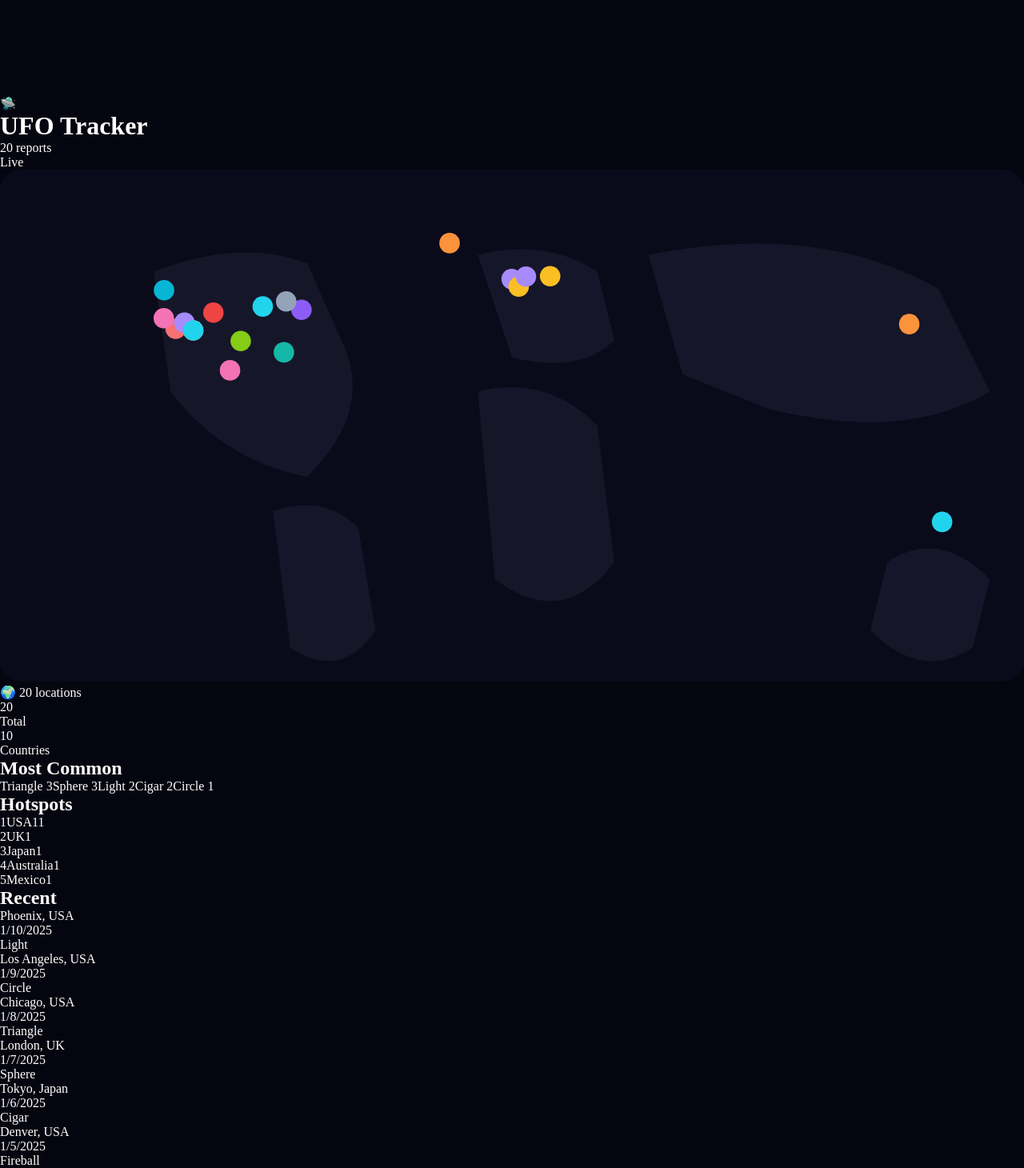
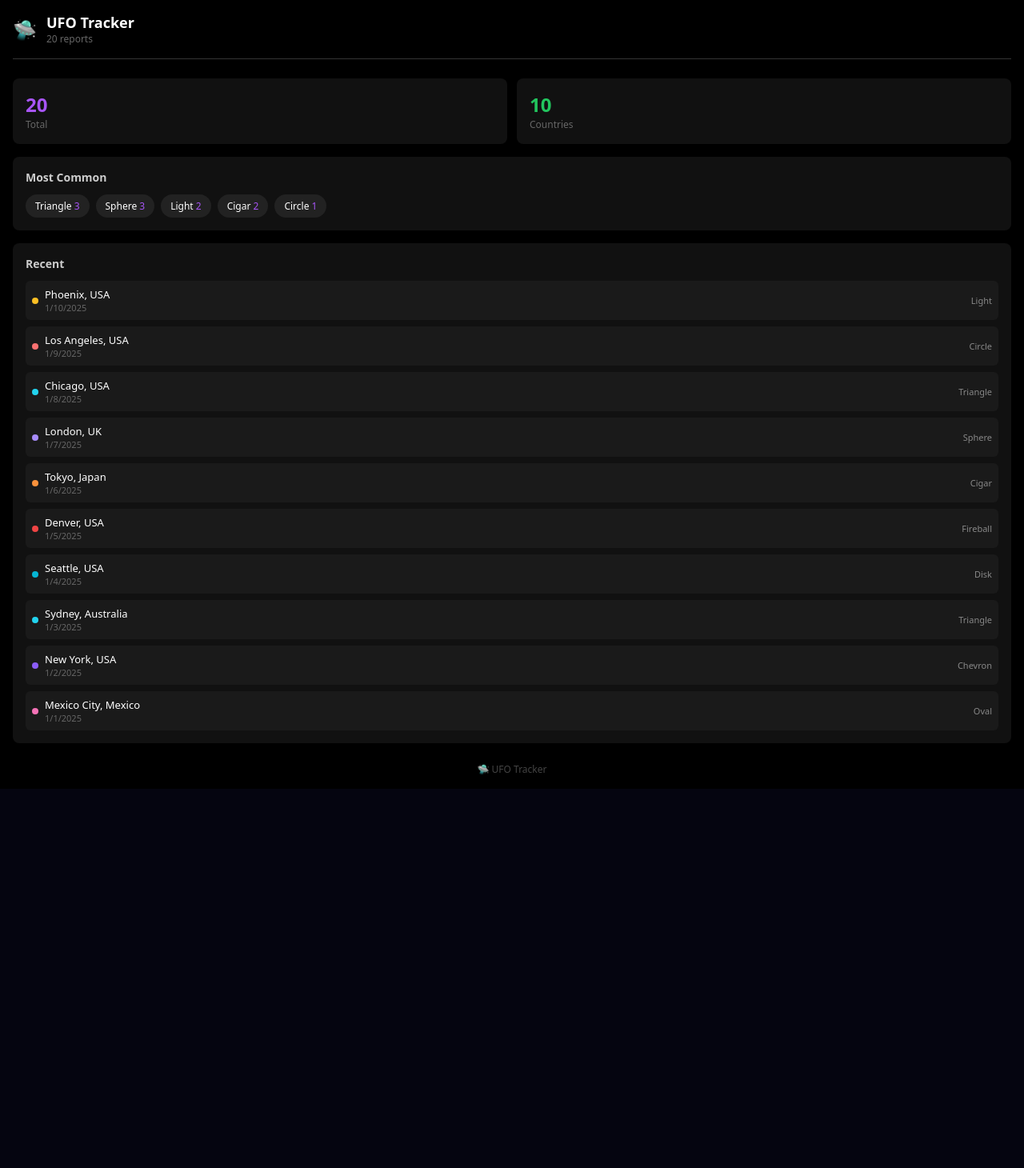
Before and after one commit to jaakjuu1/ufo-sightings, a Next.js app: page / in a window 1280 px wide. Shown: the top 1460 px of the page at 80% size. After the commit the page ends 986 px from the top, so only its background shows below. Built offline with nearby package versions, Linux system fonts and the light colour scheme.

Commit message:
Minimal version

```diff
--- a/src/app/page.tsx
+++ b/src/app/page.tsx
@@ -1,6 +1,6 @@
 'use client';
 
-import React, { useEffect, useState, useRef } from 'react';
+import React, { useEffect, useState } from 'react';
 import { getRecentSightings, UFOSighting } from '@/lib/ufo-api';
 
 export default function Home() {
@@ -8,17 +8,10 @@ export default function Home() {
   const [loading, setLoading] = useState(true);
 
   useEffect(() => {
-    const loadData = async () => {
-      try {
-        const data = await getRecentSightings(50);
+    getRecentSightings(50).then(data => {
       setSightings(data);
-      } catch (error) {
-        console.error('Failed:', error);
-      } finally {
       setLoading(false);
-      }
-    };
-    loadData();
+    }).catch(() => setLoading(false));
   }, []);
 
   const topShapes = Object.entries(
@@ -29,180 +22,69 @@ export default function Home() {
     sightings.reduce((acc, s) => { acc[s.country] = (acc[s.country] || 0) + 1; return acc; }, {} as Record<string, number>)
   ).sort((a, b) => b[1] - a[1]).slice(0, 5);
 
-  const recentSightings = [...sightings].sort((a, b) => new Date(b.datetime).getTime() - new Date(a.datetime).getTime());
-
-  // Simple SVG world map projection
-  const renderWorldMap = () => {
-    const width = 600;
-    const height = 300;
+  const recent = [...sightings].sort((a, b) => new Date(b.datetime).getTime() - new Date(a.datetime).getTime());
 
   return (
-      <svg viewBox={`0 0 ${width} ${height}`} className="w-full h-full">
-        {/* Simplified world outline */}
-        <rect width={width} height={height} fill="#0a0a1a" rx="12" />
-
-        {/* Continents - simplified paths */}
-        <g fill="#1a1a2e" opacity="0.8">
-          {/* North America */}
-          <path d="M90,60 Q140,40 180,55 L200,100 Q220,140 180,180 Q130,170 100,130 Z" />
-          {/* South America */}
-          <path d="M160,200 Q190,190 210,210 L220,270 Q200,300 170,280 Z" />
-          {/* Europe */}
-          <path d="M280,50 Q320,40 350,60 L360,100 Q340,120 300,110 Z" />
-          {/* Africa */}
-          <path d="M280,130 Q320,120 350,150 L360,230 Q330,270 290,240 Z" />
-          {/* Asia */}
-          <path d="M380,50 Q480,30 550,70 L580,130 Q530,160 450,140 L400,120 Z" />
-          {/* Australia */}
-          <path d="M520,230 Q550,210 580,240 L570,280 Q540,300 510,270 Z" />
-        </g>
-
-        {/* Sightings dots */}
-        {sightings.map((s) => {
-          const x = ((s.lng + 180) / 360) * width;
-          const y = ((90 - s.lat) / 180) * height;
-          return (
-            <circle
-              key={s.id}
-              cx={x}
-              cy={y}
-              r={6}
-              fill={getShapeColor(s.shape)}
-              className="animate-pulse"
-              style={{ animationDelay: `${Math.random() * 2}s` }}
-            >
-              <title>{s.city}, {s.country} - {s.shape}</title>
-            </circle>
-          );
-        })}
-      </svg>
-    );
-  };
-
-  return (
-    <div className="min-h-screen bg-[#050510] text-white overflow-x-hidden font-sans">
-      {/* Background */}
-      <div className="fixed inset-0">
-        <div className="absolute inset-0 bg-[radial-gradient(ellipse_at_top,_var(--tw-gradient-stops))] from-purple-900/20 via-[#050510] to-[#050510]" />
-        {/* Stars */}
-        {Array.from({ length: 60 }).map((_, i) => (
-          <div
-            key={i}
-            className="absolute bg-white rounded-full animate-pulse"
-            style={{
-              left: `${Math.random() * 100}%`,
-              top: `${Math.random() * 100}%`,
-              width: Math.random() * 2 + 1,
-              height: Math.random() * 2 + 1,
-              animationDelay: `${Math.random() * 3}s`
-            }}
-          />
-        ))}
-      </div>
-
-      {/* Header */}
-      <header className="relative z-10 px-4 py-4 border-b border-white/5">
-        <div className="max-w-md mx-auto flex items-center justify-between">
-          <div className="flex items-center gap-3">
-            <span className="text-2xl">🛸</span>
+    <div style={{ minHeight: '100vh', backgroundColor: '#000', color: '#fff', padding: '16px', fontFamily: 'system-ui' }}>
+      <header style={{ display: 'flex', alignItems: 'center', gap: '12px', marginBottom: '24px', borderBottom: '1px solid #333', paddingBottom: '16px' }}>
+        <span style={{ fontSize: '24px' }}>🛸</span>
         <div>
-              <h1 className="text-lg font-bold text-white">UFO Tracker</h1>
-              <p className="text-xs text-gray-500">{sightings.length} reports</p>
-            </div>
-          </div>
-          <div className="flex items-center gap-2">
-            <div className="w-2 h-2 bg-green-500 rounded-full animate-pulse" />
-            <span className="text-xs text-gray-500">Live</span>
-          </div>
+          <h1 style={{ fontSize: '18px', fontWeight: 'bold', margin: 0 }}>UFO Tracker</h1>
+          <p style={{ fontSize: '12px', color: '#666', margin: 0 }}>{sightings.length} reports</p>
         </div>
       </header>
 
-      <main className="relative z-10 max-w-md mx-auto px-4 py-4 space-y-4">
       {loading ? (
-          <div className="h-64 flex items-center justify-center">
-            <div className="text-center">
-              <div className="text-4xl animate-bounce mb-2">🛸</div>
-              <p className="text-gray-400">Scanning...</p>
-            </div>
+        <div style={{ textAlign: 'center', padding: '60px 0' }}>
+          <div style={{ fontSize: '48px', marginBottom: '16px' }}>🛸</div>
+          <p style={{ color: '#666' }}>Loading...</p>
         </div>
       ) : (
-          <>
-            {/* Map */}
-            <div className="relative rounded-xl overflow-hidden border border-white/5 bg-[#0a0a1a]">
-              {renderWorldMap()}
-              <div className="absolute bottom-2 right-2 text-xs text-gray-500 bg-black/50 px-2 py-1 rounded">
-                🌍 {sightings.length} locations
+        <div style={{ display: 'flex', flexDirection: 'column', gap: '16px' }}>
+          {/* Stats */}
+          <div style={{ display: 'grid', gridTemplateColumns: '1fr 1fr', gap: '12px' }}>
+            <div style={{ backgroundColor: '#111', padding: '16px', borderRadius: '8px' }}>
+              <div style={{ fontSize: '24px', color: '#a855f7', fontWeight: 'bold' }}>{sightings.length}</div>
+              <div style={{ fontSize: '12px', color: '#666' }}>Total</div>
             </div>
-            </div>
-
-            {/* Stats */}
-            <div className="grid grid-cols-2 gap-3">
-              <div className="bg-white/5 rounded-xl p-3">
-                <p className="text-2xl font-bold text-purple-400">{sightings.length}</p>
-                <p className="text-xs text-gray-500">Total</p>
-              </div>
-              <div className="bg-white/5 rounded-xl p-3">
-                <p className="text-2xl font-bold text-blue-400">{new Set(sightings.map(s => s.country)).size}</p>
-                <p className="text-xs text-gray-500">Countries</p>
+            <div style={{ backgroundColor: '#111', padding: '16px', borderRadius: '8px' }}>
+              <div style={{ fontSize: '24px', color: '#22c55e', fontWeight: 'bold' }}>{new Set(sightings.map(s => s.country)).size}</div>
+              <div style={{ fontSize: '12px', color: '#666' }}>Countries</div>
             </div>
           </div>
 
           {/* Top Shapes */}
-            <div className="bg-white/5 rounded-xl p-4">
-              <h2 className="text-sm font-semibold text-gray-300 mb-3">Most Common</h2>
-              <div className="flex flex-wrap gap-2">
+          <div style={{ backgroundColor: '#111', padding: '16px', borderRadius: '8px' }}>
+            <h2 style={{ fontSize: '14px', marginBottom: '12px', color: '#ccc' }}>Most Common</h2>
+            <div style={{ display: 'flex', flexWrap: 'wrap', gap: '8px' }}>
               {topShapes.map(([shape, count]) => (
-                  <span
-                    key={shape}
-                    className="px-3 py-1 rounded-full text-xs bg-purple-500/20 text-purple-300 border border-purple-500/30"
-                  >
-                    {shape} <span className="text-purple-400">{count}</span>
+                <span key={shape} style={{ backgroundColor: '#222', padding: '6px 12px', borderRadius: '20px', fontSize: '12px' }}>
+                  {shape} <span style={{ color: '#a855f7' }}>{count}</span>
                 </span>
               ))}
             </div>
           </div>
 
-            {/* Countries */}
-            <div className="bg-white/5 rounded-xl p-4">
-              <h2 className="text-sm font-semibold text-gray-300 mb-3">Hotspots</h2>
-              <div className="space-y-2">
-                {countries.map(([country, count], i) => (
-                  <div key={country} className="flex items-center gap-3">
-                    <span className="text-xs text-gray-600 w-4">{i + 1}</span>
-                    <span className="flex-1 text-sm">{country}</span>
-                    <span className="text-xs text-green-400">{count}</span>
-                    <div className="w-20 h-1.5 bg-white/10 rounded-full overflow-hidden">
-                      <div
-                        className="h-full bg-green-500 rounded-full"
-                        style={{ width: `${(count / sightings.length) * 100}%` }}
-                      />
+          {/* Recent */}
+          <div style={{ backgroundColor: '#111', padding: '16px', borderRadius: '8px' }}>
+            <h2 style={{ fontSize: '14px', marginBottom: '12px', color: '#ccc' }}>Recent</h2>
+            <div style={{ display: 'flex', flexDirection: 'column', gap: '8px' }}>
+              {recent.slice(0, 10).map(s => (
+                <div key={s.id} style={{ display: 'flex', alignItems: 'center', gap: '8px', padding: '8px', backgroundColor: '#1a1a1a', borderRadius: '6px' }}>
+                  <div style={{ width: '8px', height: '8px', borderRadius: '50%', backgroundColor: getShapeColor(s.shape) }} />
+                  <div style={{ flex: 1 }}>
+                    <div style={{ fontSize: '13px' }}>{s.city}, {s.country}</div>
+                    <div style={{ fontSize: '11px', color: '#666' }}>{new Date(s.datetime).toLocaleDateString()}</div>
                   </div>
+                  <span style={{ fontSize: '11px', color: '#888' }}>{s.shape}</span>
                 </div>
               ))}
             </div>
           </div>
+        </div>
+      )}
 
-            {/* Recent */}
-            <div className="bg-white/5 rounded-xl p-4">
-              <h2 className="text-sm font-semibold text-gray-300 mb-3">Recent</h2>
-              <div className="space-y-2">
-                {recentSightings.slice(0, 8).map(s => (
-                  <div key={s.id} className="flex items-center gap-3 p-2 rounded-lg hover:bg-white/5 transition">
-                    <div className="w-2 h-2 rounded-full" style={{ backgroundColor: getShapeColor(s.shape) }} />
-                    <div className="flex-1 min-w-0">
-                      <p className="text-sm truncate">{s.city}, {s.country}</p>
-                      <p className="text-xs text-gray-500">{new Date(s.datetime).toLocaleDateString()}</p>
-                    </div>
-                    <span className="text-xs text-gray-500">{s.shape}</span>
-                  </div>
-                ))}
-              </div>
-            </div>
-          </>
-        )}
-      </main>
-
-      <footer className="relative z-10 text-center py-4 text-xs text-gray-600">
+      <footer style={{ textAlign: 'center', paddingTop: '24px', color: '#444', fontSize: '12px' }}>
         🛸 UFO Tracker
       </footer>
     </div>
@@ -217,5 +99,5 @@ function getShapeColor(shape: string): string {
     'Rectangle': '#14b8a6', 'Orb': '#f472b6', 'Cylinder': '#94a3b8',
     'Diamond': '#fbbf24', 'Cone': '#84cc16'
   };
-  return colors[shape] || '#ffffff';
+  return colors[shape] || '#fff';
 }
```
Lines whose indentation alone changed are shown as unchanged.
